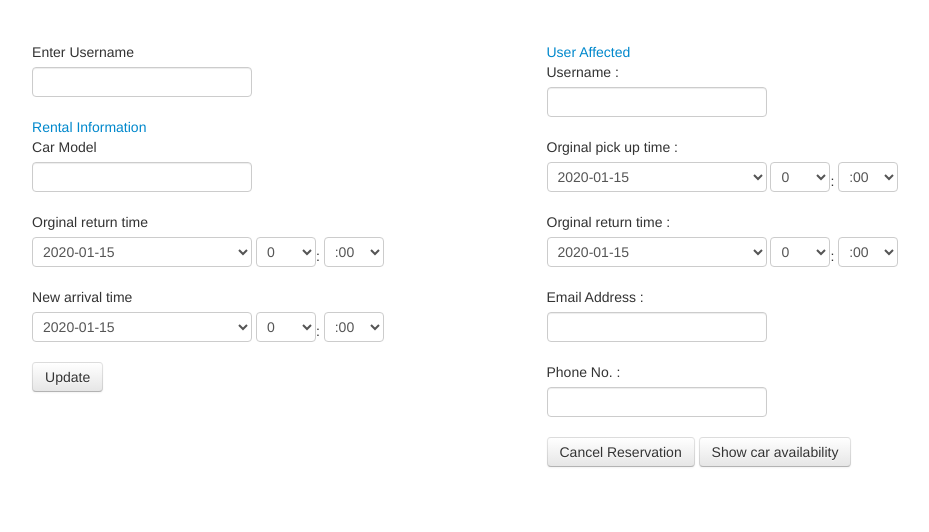
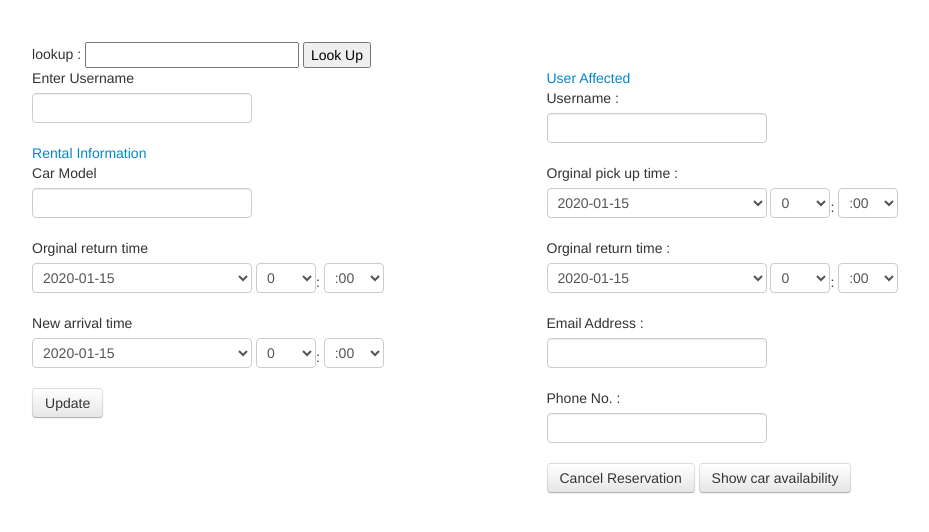
Before and after one commit to fozzle/cs4400, a Flask app: template templates/rental_change.html in a window 1280 px wide. Shown: the top 532 px of the page, without its empty margins (199-1128 px from the left). Run offline with Flask 2, Linux system fonts and the light colour scheme; the template is opened without the code that fills it: most values are stand-ins (such as "Sample title", 1, 10 or a date in 2020).

```diff
--- a/templates/rental_change.html
+++ b/templates/rental_change.html
@@ -1,6 +1,12 @@
 {% extends 'base.html' %}
 {% block title %}Rental Change{% endblock %}
 {% block content %}
+	<form action = "" method = "get">
+		lookup : <input = "text" name = "user">
+		<input type = "submit" value = "Look Up"
+	</form>
+
+
 	<form action="" method="post">
 	<table width="100%" cellpadding="0" cellspacing="10" border="0">
 		<td width="50%" valign="top">
@@ -77,4 +83,5 @@
 			<p><button type=submit class=btn>Cancel Reservation</button>
 			<button type=submit class=btn>Show car availability</button>
 		</td>
+		</form>
 {% endblock %}
```
